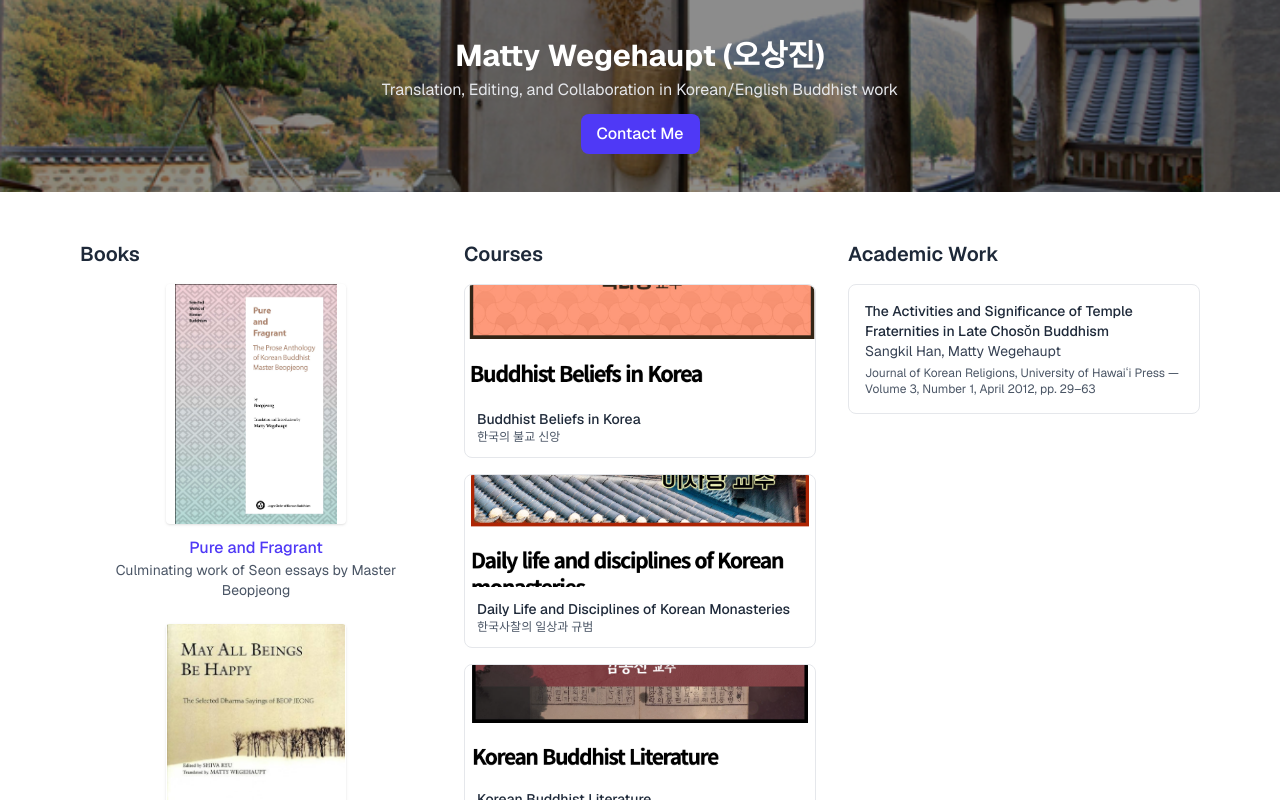
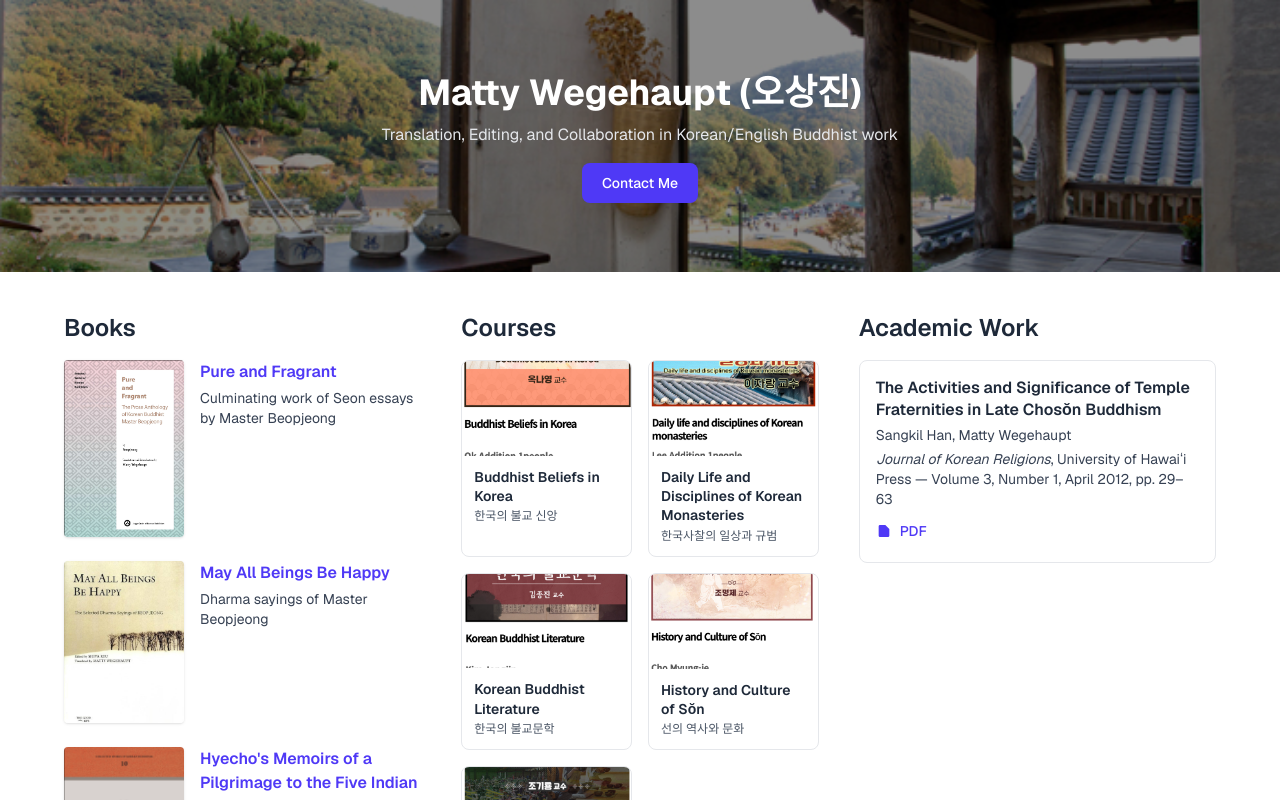
Before and after one commit to omatty123/translation_website, a Next.js app: page / in a window 1280 px wide. Shown: the top 800 px of the page. Built offline with nearby package versions, Linux system fonts and the light colour scheme.

Commit message:
Update page.tsx

```diff
--- a/app/page.tsx
+++ b/app/page.tsx
@@ -2,16 +2,20 @@
 import Head from 'next/head'
 import Image from 'next/image'
 
-// Images
+// Hero background
 import hanokBg from '/public/Hanok-Ondol-room-maru-floor.jpg'
+
+// Books
+import pureImg from '/public/malgohyangi.png'
+import happyImg from '/public/mabbh.jpg'
+import hyechoImg from '/public/hyecho.png'
+
+// Courses
 import beliefsImg from '/public/beliefs.png'
 import monasteriesImg from '/public/monasteries.png'
 import literatureImg from '/public/literature.png'
 import songImg from '/public/song.png'
 import businessImg from '/public/business.png'
-import pureImg from '/public/malgohyangi.png'
-import happyImg from '/public/mabbh.jpg'
-import hyechoImg from '/public/hyecho.png'
 
 export default function Home() {
   const books = [
@@ -28,10 +32,12 @@ export default function Home() {
       desc: 'Dharma sayings of Master Beopjeong',
     },
     {
-      title: "Hyecho's Memoirs of a Pilgrimage to the Five Indian Kingdoms",
+      title:
+        "Hyecho's Memoirs of a Pilgrimage to the Five Indian Kingdoms",
       img: hyechoImg,
       url: 'https://www.buddhistelibrary.org/en/albums/central/Dhamma_books/10_Culture_web.pdf#page=35',
-      desc: 'in <em>Accounts of a Pilgrimage, Monuments, and Eminent Monks</em>',
+      desc:
+        'in <em>Accounts of a Pilgrimage, Monuments, and Eminent Monks</em>',
     },
   ]
 
@@ -68,16 +74,6 @@ export default function Home() {
     },
   ]
 
-  const academic = [
-    {
-      title:
-        'The Activities and Significance of Temple Fraternities in Late Chosŏn Buddhism',
-      by: 'Sangkil Han, Matty Wegehaupt',
-      journal:
-        'Journal of Korean Religions, University of Hawaiʻi Press — Volume 3, Number 1, April 2012, pp. 29–63',
-    },
-  ]
-
   return (
     <>
       <Head>
@@ -88,114 +84,148 @@ export default function Home() {
         />
       </Head>
 
-      <main className="bg-white text-gray-800 font-sans">
-        {/* Slim Hero */}
-        <section className="relative h-40 md:h-48 flex items-center justify-center overflow-hidden">
+      <main className="min-h-screen bg-white text-gray-800 font-sans">
+        {/* HERO — shorter */}
+        <section className="relative h-[34vh] min-h-[220px] max-h-[360px] flex items-center justify-center overflow-hidden">
           <Image
             src={hanokBg}
             alt="Traditional Hanok ondol floor"
             fill
             priority
-            className="object-cover object-center"
+            className="object-cover"
           />
           <div className="absolute inset-0 bg-black/45" />
-          <div className="relative z-10 text-center px-4 max-w-2xl">
-            <h1 className="text-2xl md:text-3xl font-bold text-white mb-1">
+          <div className="relative z-10 text-center px-4">
+            <h1 className="text-[clamp(22px,3.5vw,36px)] font-bold text-white leading-tight">
               Matty Wegehaupt (오상진)
             </h1>
-            <p className="text-sm md:text-base text-gray-200">
+            <p className="text-[clamp(12px,2vw,16px)] text-gray-200 mt-2">
               Translation, Editing, and Collaboration in Korean/English Buddhist work
             </p>
             <a
               href="mailto:omatty@gmail.com"
-              className="mt-3 inline-block bg-indigo-600 hover:bg-indigo-500 text-white text-sm md:text-base font-medium py-2 px-4 rounded-lg transition"
+              className="inline-block bg-indigo-600 hover:bg-indigo-500 text-white text-sm font-medium py-2.5 px-5 rounded-lg mt-4 transition"
             >
               Contact Me
             </a>
           </div>
         </section>
 
-        {/* Three Columns */}
-        <section className="max-w-6xl mx-auto px-4 py-8 md:py-12">
-          <div className="grid md:grid-cols-3 gap-8">
-            {/* Books */}
+        {/* CONTENT: three columns, each flows downward */}
+        <section className="px-6 py-10">
+          <div className="max-w-6xl mx-auto grid grid-cols-1 md:grid-cols-3 gap-10">
+            {/* BOOKS */}
             <div>
-              <h2 className="text-xl font-semibold mb-4">Books</h2>
+              <h2 className="text-2xl font-semibold mb-4">Books</h2>
               <ul className="space-y-6">
-                {books.map(({ title, img, url, desc }, i) => (
-                  <li key={i}>
-                    <div className="w-full flex flex-col items-center">
-                      <div className="w-[140px] md:w-[180px] aspect-[3/4] relative">
+                {books.map((b, i) => (
+                  <li key={i} className="flex items-start gap-4">
+                    <a
+                      href={b.url}
+                      target="_blank"
+                      rel="noopener noreferrer"
+                      className="shrink-0 block"
+                      aria-label={b.title}
+                    >
+                      {/* compact thumbnail */}
                       <Image
-                          src={img}
-                          alt={title}
-                          fill
-                          className="object-contain rounded shadow"
+                        src={b.img}
+                        alt={b.title}
+                        width={120}
+                        height={160}
+                        className="rounded shadow object-contain bg-white"
                       />
-                      </div>
-                      <div className="text-center mt-3">
+                    </a>
+                    <div className="min-w-0">
                       <a
-                          href={url}
+                        href={b.url}
                         target="_blank"
-                          className="text-indigo-600 font-medium hover:underline"
+                        rel="noopener noreferrer"
+                        className="text-indigo-600 font-semibold hover:underline"
                       >
-                          {title}
+                        {b.title}
                       </a>
                       <p
-                          className="text-sm text-gray-600"
-                          dangerouslySetInnerHTML={{
-                            __html: desc.replace(/\*(.*?)\*/g, '<em>$1</em>'),
-                          }}
+                        className="text-sm mt-1 text-gray-700"
+                        // keep the <em> in Hyecho description
+                        dangerouslySetInnerHTML={{ __html: b.desc }}
                       />
-                      </div>
                     </div>
                   </li>
                 ))}
               </ul>
             </div>
 
-            {/* Courses */}
+            {/* COURSES — two across, flows down */}
             <div>
-              <h2 className="text-xl font-semibold mb-4">Courses</h2>
-              <ul className="space-y-4">
-                {courses.map(({ title, ko, img, url }, i) => (
-                  <li key={i}>
+              <h2 className="text-2xl font-semibold mb-4">Courses</h2>
+              <div className="grid grid-cols-2 gap-4">
+                {courses.map((c, i) => (
                   <a
-                      href={url}
+                    key={i}
+                    href={c.url}
                     target="_blank"
                     rel="noopener noreferrer"
-                      className="block rounded-lg border border-gray-200 hover:shadow transition"
+                    className="bg-white rounded-lg overflow-hidden border border-gray-200 hover:shadow transition"
                   >
-                      <div className="relative w-full h-28 rounded-t-lg overflow-hidden">
-                        <Image src={img} alt={title} fill className="object-cover" />
+                    <div className="relative w-full aspect-[16/9]">
+                      <Image
+                        src={c.img}
+                        alt={c.title}
+                        fill
+                        className="object-cover"
+                      />
                     </div>
                     <div className="p-3">
-                        <p className="text-sm font-medium">{title}</p>
-                        <p className="text-xs text-gray-600">{ko}</p>
+                      <h3 className="text-sm font-semibold leading-snug">
+                        {c.title}
+                      </h3>
+                      <p className="text-xs text-gray-600 mt-0.5">{c.ko}</p>
                     </div>
                   </a>
-                  </li>
                 ))}
-              </ul>
+              </div>
             </div>
 
-            {/* Academic */}
+            {/* ACADEMIC WORK — with PDF link */}
             <div>
-              <h2 className="text-xl font-semibold mb-4">Academic Work</h2>
-              <ul className="space-y-6">
-                {academic.map(({ title, by, journal }, i) => (
-                  <li key={i} className="rounded-lg border border-gray-200 p-4">
-                    <p className="font-medium text-sm">{title}</p>
-                    <p className="text-sm text-gray-700">{by}</p>
-                    <p className="text-xs text-gray-600 mt-1">{journal}</p>
-                  </li>
-                ))}
-              </ul>
+              <h2 className="text-2xl font-semibold mb-4">Academic Work</h2>
+              <article className="rounded-lg border border-gray-200 bg-white p-4">
+                <h3 className="font-semibold leading-snug">
+                  The Activities and Significance of Temple Fraternities in Late
+                  Chosŏn Buddhism
+                </h3>
+                <p className="text-sm text-gray-700 mt-1">
+                  Sangkil Han, Matty Wegehaupt
+                </p>
+                <p className="text-sm text-gray-700 mt-1">
+                  <em>Journal of Korean Religions</em>, University of Hawaiʻi
+                  Press — Volume 3, Number 1, April 2012, pp. 29–63
+                </p>
+                <div className="mt-3">
+                  <a
+                    href="https://muse.jhu.edu/pub/5/article/476919/pdf" // PDF link
+                    target="_blank"
+                    rel="noopener noreferrer"
+                    className="inline-flex items-center gap-2 text-indigo-600 hover:underline text-sm font-medium"
+                  >
+                    <svg
+                      xmlns="http://www.w3.org/2000/svg"
+                      viewBox="0 0 24 24"
+                      fill="currentColor"
+                      className="w-4 h-4"
+                    >
+                      <path d="M14 3H6a2 2 0 0 0-2 2v14a2 2 0 0 0 2 2h12a2 2 0 0 0 2-2V9m-6-6 6 6m-6-6v6h6" />
+                    </svg>
+                    PDF
+                  </a>
+                </div>
+              </article>
             </div>
           </div>
         </section>
 
-        <footer className="text-center text-xs text-gray-500 py-4">
+        <footer className="py-8 text-center text-sm text-gray-500">
           © {new Date().getFullYear()} Matty Wegehaupt
         </footer>
       </main>
```
Lines whose indentation alone changed are shown as unchanged.
